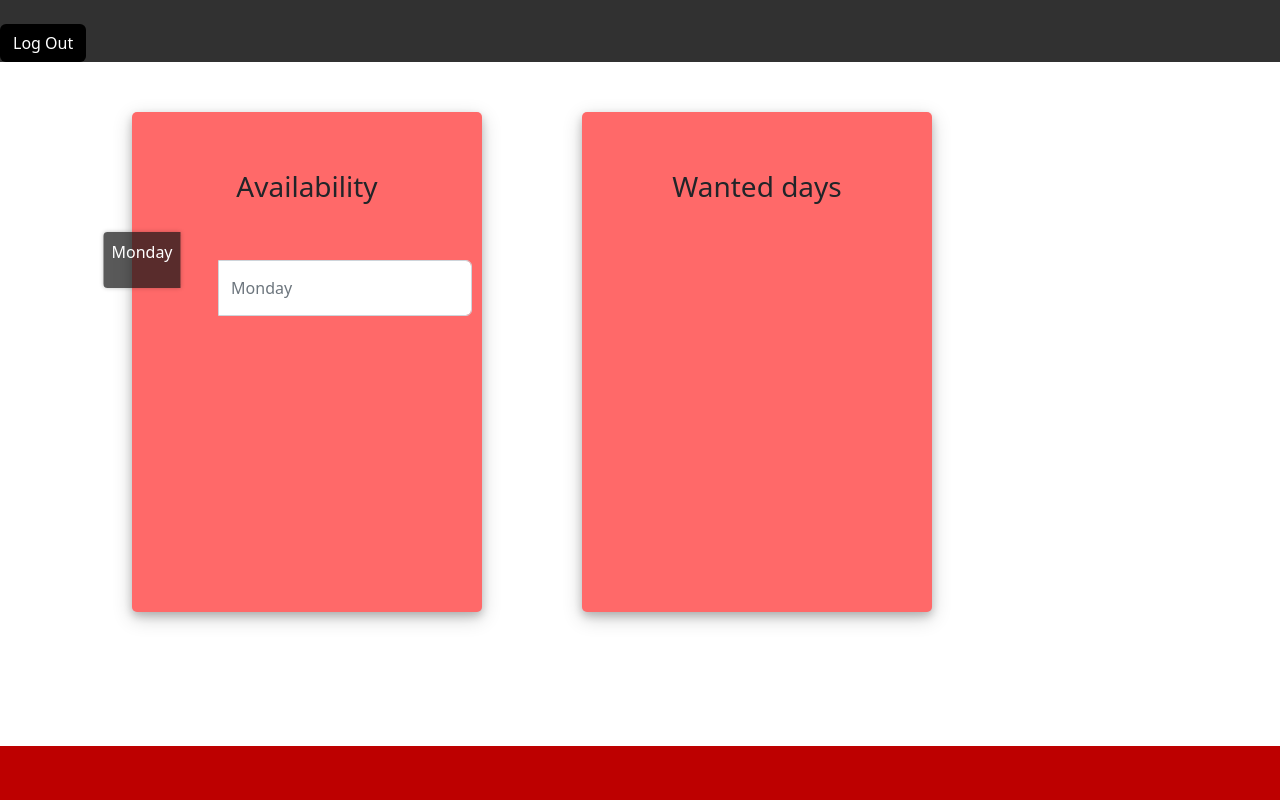
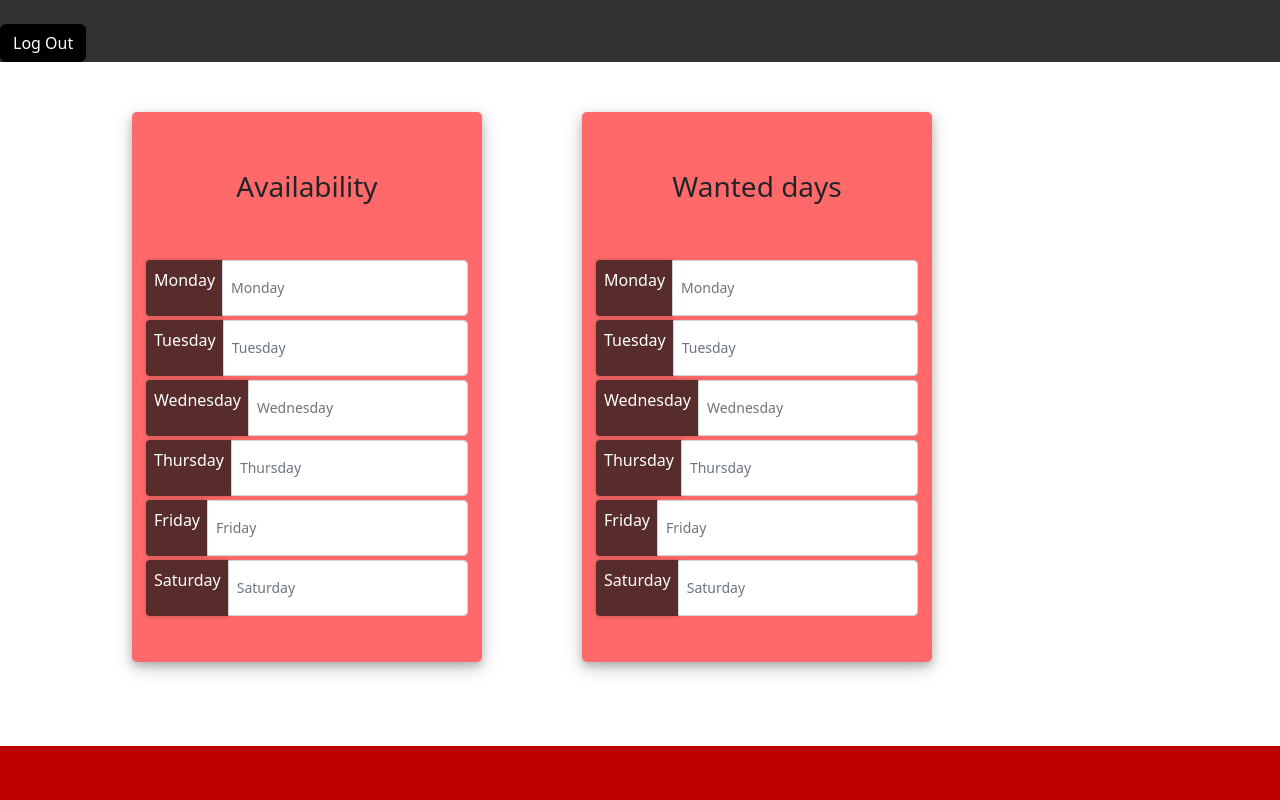
Before and after one commit to salsa-solutions/C.R.A.P, a PHP site: page / in a window 1280 px wide. Run offline with PHP 8.4, Linux system fonts and the light colour scheme; the visitor is signed in with stand-in values (Sample User, id 1); some libraries are stand-ins or nearby versions.

Commit message:
added ui for input

```diff
--- a/css/home.css
+++ b/css/home.css
@@ -26,7 +26,7 @@ footer {
 }
 
 .user_card {
-    height: 500px;
+    height: 550px;
     width: 350px;
     margin-top: 10px;
     margin-bottom: auto;
@@ -54,6 +54,10 @@ footer {
     /* position: fixed; */
     text-align: center;
     top: 10%;
-    transform: translate(-50%, -50%);
+    /* transform: translate(-50%, -50%); */
     color: white;
 }
+
+.input-size {
+    width: 100px;
+}
--- a/index.php
+++ b/index.php
@@ -51,11 +51,41 @@ if (isset($_GET['logout'])) {
                     </div>
                     <div class="d-flex justify-content-center form-container">
                         <form action="">
-                            <div class="input-group mb-3">
+                            <div class="input-group mb-1">
                                 <div class="input-group-append text">
                                     <p>Monday</p>
                                 </div>
-                                <input type="text" placeholder="Monday" name="username" id="username" class="form-control input_user" required>
+                                <input type="text" placeholder="Monday" name="monday" id="monday" class="form-control form-control-sm input_user " required>
+                            </div>
+                            <div class="input-group mb-1">
+                                <div class="input-group-append text">
+                                    <p>Tuesday</p>
+                                </div>
+                                <input type="text" placeholder="Tuesday" name="tuesday" id="tuesday" class="form-control form-control-sm input_user " required>
+                            </div>
+                            <div class="input-group mb-1">
+                                <div class="input-group-append text">
+                                    <p>Wednesday</p>
+                                </div>
+                                <input type="text" placeholder="Wednesday" name="wednesday" id="wednesday" class="form-control form-control-sm input_user " required>
+                            </div>
+                            <div class="input-group mb-1">
+                                <div class="input-group-append text">
+                                    <p>Thursday</p>
+                                </div>
+                                <input type="text" placeholder="Thursday" name="thursday" id="thursday" class="form-control form-control-sm input_user " required>
+                            </div>
+                            <div class="input-group mb-1">
+                                <div class="input-group-append text">
+                                    <p>Friday</p>
+                                </div>
+                                <input type="text" placeholder="Friday" name="friday" id="friday" class="form-control form-control-sm input_user " required>
+                            </div>
+                            <div class="input-group mb-1">
+                                <div class="input-group-append text">
+                                    <p>Saturday</p>
+                                </div>
+                                <input type="text" placeholder="Saturday" name="saturday" id="saturday" class="form-control form-control-sm input_user " required>
                             </div>
                         </form>
                     </div>
@@ -65,7 +95,44 @@ if (isset($_GET['logout'])) {
                         <h3>Wanted days</h3>
                     </div>
                     <div class="d-flex justify-content-center form-container">
-
+                        <form action="">
+                            <div class="input-group mb-1">
+                                <div class="input-group-append text">
+                                    <p>Monday</p>
+                                </div>
+                                <input type="text" placeholder="Monday" name="monday" id="monday" class="form-control form-control-sm input_user " required>
+                            </div>
+                            <div class="input-group mb-1">
+                                <div class="input-group-append text">
+                                    <p>Tuesday</p>
+                                </div>
+                                <input type="text" placeholder="Tuesday" name="tuesday" id="tuesday" class="form-control form-control-sm input_user " required>
+                            </div>
+                            <div class="input-group mb-1">
+                                <div class="input-group-append text">
+                                    <p>Wednesday</p>
+                                </div>
+                                <input type="text" placeholder="Wednesday" name="wednesday" id="wednesday" class="form-control form-control-sm input_user " required>
+                            </div>
+                            <div class="input-group mb-1">
+                                <div class="input-group-append text">
+                                    <p>Thursday</p>
+                                </div>
+                                <input type="text" placeholder="Thursday" name="thursday" id="thursday" class="form-control form-control-sm input_user " required>
+                            </div>
+                            <div class="input-group mb-1">
+                                <div class="input-group-append text">
+                                    <p>Friday</p>
+                                </div>
+                                <input type="text" placeholder="Friday" name="friday" id="friday" class="form-control form-control-sm input_user " required>
+                            </div>
+                            <div class="input-group mb-1">
+                                <div class="input-group-append text">
+                                    <p>Saturday</p>
+                                </div>
+                                <input type="text" placeholder="Saturday" name="saturday" id="saturday" class="form-control form-control-sm input_user " required>
+                            </div>
+                        </form>
                     </div>
                 </div>
 
```
